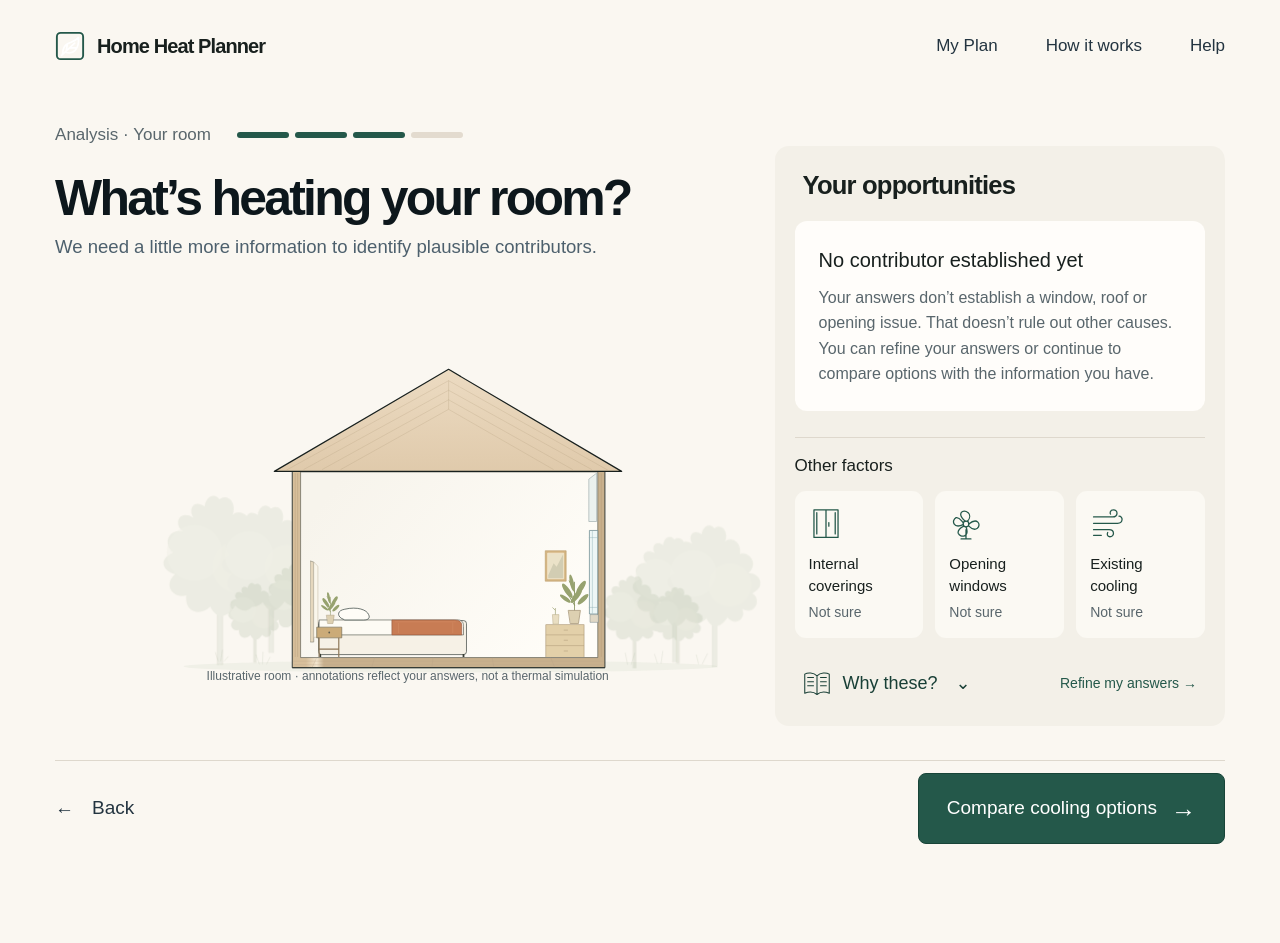
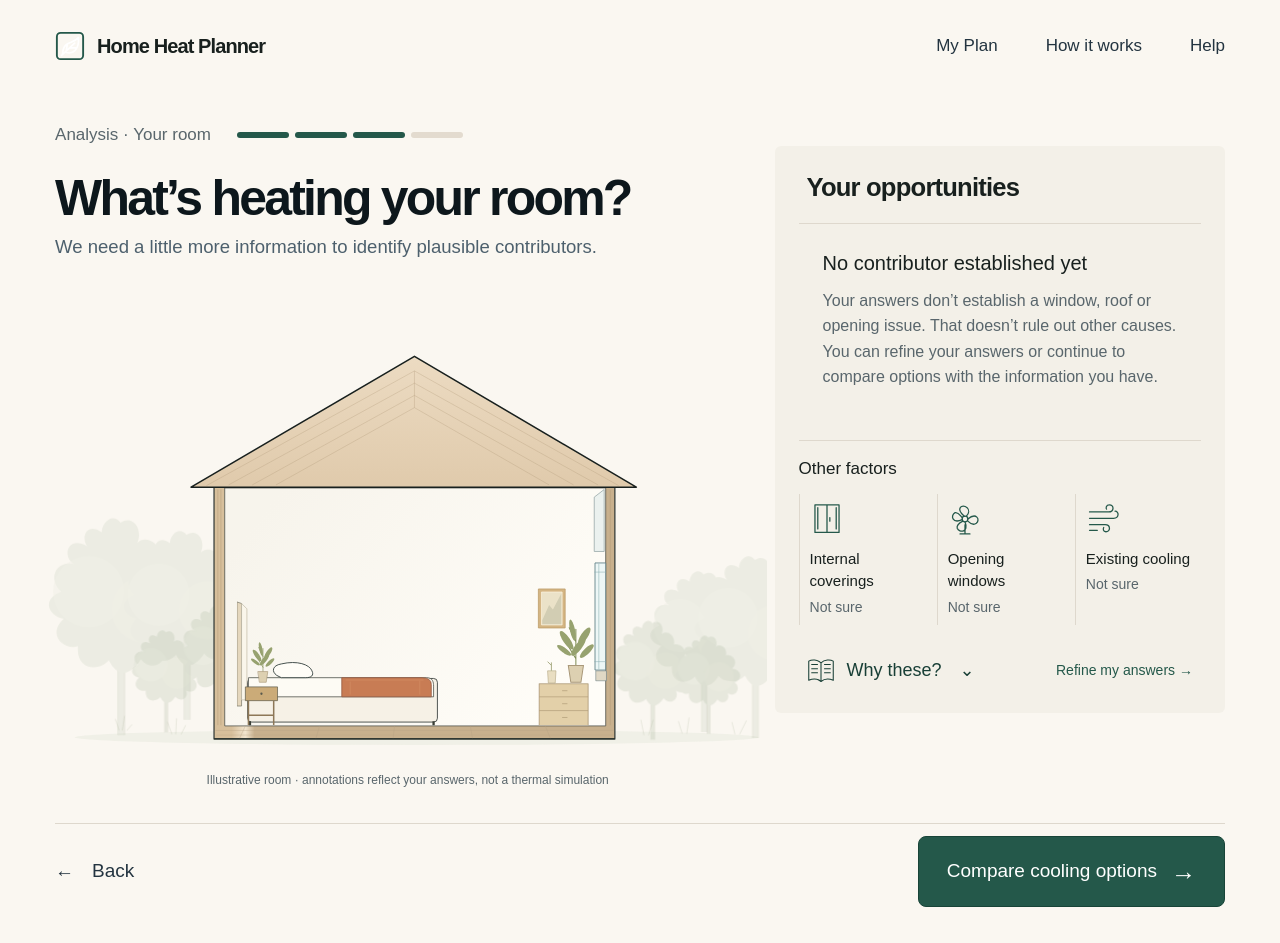
Before and after one commit to md2801/home-heat-planner, a Next.js app: page /heat-contributors in a window 1280 px wide. Before the commit the page ends 880 px from the top, so only its background shows below. Built offline with nearby package versions, Linux system fonts and the light colour scheme.

Commit message:
Polish visual consistency across core journey

```diff
--- a/src/components/illustrations/bedroom-cross-section.tsx
+++ b/src/components/illustrations/bedroom-cross-section.tsx
@@ -1,10 +1,10 @@
-import { useId } from "react";
+import { useId, type ReactNode } from "react";
 
 export interface IllustrationCallout { text: string; x: number; y: number; width: number; accent?: "heat" | "cooling"; detail?: string; target?: readonly [number, number] }
 export interface ContributorIllustration { roof: boolean; sun: boolean; externalShade: boolean; coolingEquipment: boolean }
 
 /** Geometry is illustrative; supplied annotations must come from reported room facts. */
-export function BedroomCrossSection({ callouts, contributors }: { callouts?: readonly IllustrationCallout[]; contributors?: ContributorIllustration } = {}) {
+export function BedroomCrossSection({ callouts, contributors, fullRoom = false, children }: { callouts?: readonly IllustrationCallout[]; contributors?: ContributorIllustration; fullRoom?: boolean; children?: ReactNode } = {}) {
   const id = useId().replaceAll(":", "");
   const roof = `${id}-roof`;
   const light = `${id}-light`;
@@ -14,7 +14,7 @@ export function BedroomCrossSection({ callouts, contributors }: { callouts?: rea
   const tree = `${id}-tree`;
   const plant = `${id}-plant`;
 
-  return <svg viewBox={contributors ? "0 0 940 580" : "0 0 940 650"} fill="none" xmlns="http://www.w3.org/2000/svg" role="img" aria-labelledby={`${id}-title ${id}-description`}>
+  return <svg viewBox={contributors && !fullRoom ? "0 0 940 580" : "0 0 940 650"} fill="none" xmlns="http://www.w3.org/2000/svg" role="img" aria-labelledby={`${id}-title ${id}-description`}>
     <title id={`${id}-title`}>{callouts ? "Illustrative bedroom with reported room details" : "A bedroom in the afternoon sun"}</title>
     <desc id={`${id}-description`}>{callouts ? "Illustrative architecture, sunlight and airflow. Only the annotations reflect your reported answers; the drawing does not establish facts about your home." : "Architectural cross-section of a pitched-roof bedroom with a bed, air conditioner, window and external shade. Amber lines show illustrative sunlight and blue curves show airflow."}</desc>
     <defs>
@@ -35,7 +35,7 @@ export function BedroomCrossSection({ callouts, contributors }: { callouts?: rea
       </g>
     </defs>
 
-    <g transform={contributors ? "translate(150 20) scale(.78)" : undefined}>
+    <g transform={contributors && !fullRoom ? "translate(150 20) scale(.78)" : undefined}>
     {/* A quiet landscape behind the architectural section. */}
     <ellipse cx="482" cy="607" rx="447" ry="10" fill="#d8decc" opacity=".3" />
     <g opacity=".16"><use href={`#${tree}`} transform="translate(95 325) scale(1.55)" /><use href={`#${tree}`} transform="translate(181 341) scale(1.35)" /><use href={`#${tree}`} transform="translate(857 393) scale(1.15)" /><use href={`#${tree}`} transform="translate(924 374) scale(1.3)" /></g>
@@ -128,6 +128,8 @@ export function BedroomCrossSection({ callouts, contributors }: { callouts?: rea
     </g>}
     </g>
 
+    {children}
+
     {/* Descriptive callouts are part of the illustration, not room facts. */}
     {callouts ? <g fontFamily="Arial, Helvetica, sans-serif" fontSize="15" fill="#26343b">
       {callouts.map(callout => <g key={callout.text} transform={`translate(${callout.x} ${callout.y})`}>
--- a/src/features/cooling-plan/cooling-plan.module.css
+++ b/src/features/cooling-plan/cooling-plan.module.css
@@ -10,15 +10,16 @@
 .room h1, .empty h1 { font-size: clamp(40px, 3.9vw, 64px); line-height: 1.08; font-weight: 700; letter-spacing: -.055em; margin: 24px 0 14px; color: #0d171c; }
 .action { font-size: clamp(23px, 2vw, 32px); line-height: 1.25; letter-spacing: -.7px; font-weight: 500; margin: 0 0 14px; color: #263c49; }
 .intro { color: var(--color-muted); font-size: 19px; line-height: 1.5; margin: 0; }
-.illustration { width: 106%; margin: -12px 0 12px -3%; }
+.illustration { width: 106%; margin: -8px 0 12px -3%; }
 .scene { position: relative; }
 .scene > svg { width: 100%; height: auto; display: block; }
-.illustration figcaption { color: var(--color-muted); font-size: 11px; line-height: 1.5; text-align: center; margin-top: -48px; padding: 0 8%; }
-.financials { display: grid; grid-template-columns: repeat(3, minmax(0, 1fr)); gap: 12px; margin: 22px 0 8px; }
-.financials > div { border: 1px solid var(--color-line); border-radius: 8px; padding: 16px 14px; }
+.illustration figcaption { color: var(--color-muted); font-size: 11px; line-height: 1.5; text-align: center; margin-top: 0; padding: 0 8%; }
+.financials { display: grid; grid-template-columns: repeat(3, minmax(0, 1fr)); gap: 0; margin: 26px 0 8px; border-block: 1px solid var(--color-line); }
+.financials > div { padding: 20px 14px; }
+.financials > div + div { border-left: 1px solid var(--color-line); }
 .financials dt { display: flex; align-items: center; gap: 10px; color: #293e49; font-size: 14px; }
 .financials svg { color: var(--color-forest); width: 26px; height: 26px; flex-shrink: 0; }
-.financials dd { margin: 12px 0 0 36px; font-size: 21px; font-weight: 600; line-height: 1.3; letter-spacing: -.5px; }
+.financials dd { margin: 12px 0 0; font-size: 21px; font-weight: 600; line-height: 1.3; letter-spacing: -.5px; }
 .financials small { display: block; font-size: 13px; font-weight: 400; color: var(--color-muted); line-height: 1.5; margin-top: 8px; letter-spacing: 0; }
 .evidence { font-size: 14px; line-height: 1.6; color: var(--color-muted); }
 .evidence summary { list-style: none; min-height: 44px; display: flex; align-items: center; gap: 12px; color: var(--color-forest); cursor: pointer; width: fit-content; font-size: 15px; }
@@ -74,6 +75,9 @@
 .empty { margin: 70px 0; }
 .empty p { color: var(--color-muted); line-height: 1.6; max-width: 600px; }
 .empty .primary { margin-top: 20px; }
-@media (max-width: 1150px) { .layout { grid-template-columns: minmax(0, 57%) minmax(0, 43%); } .room { padding-right: 24px; } .nextSteps { padding-left: 24px; } .financials { gap: 8px; } .financials > div { padding: 14px 10px; } .financials dt { font-size: 12px; gap: 6px; } .financials svg { width: 20px; height: 20px; } .financials dd { margin-left: 0; font-size: 18px; } .checklist label { gap: 16px; padding: 14px 10px; } .checklist li:not(:last-child)::after { left: 28px; } .checkInChoices { gap: 8px; } .checkInChoices label { font-size: 13px; padding: 10px 8px; gap: 6px; } }
-@media (max-width: 850px) { .layout { grid-template-columns: 1fr; } .room { padding-right: 0; } .room h1 { font-size: 48px; } .nextSteps { border-left: 0; padding-left: 0; border-top: 1px solid var(--color-line); margin-top: 24px; padding-top: 16px; } .illustration { width: 100%; margin: 0; } .illustration figcaption { margin-top: -7%; } .financials dd { font-size: 21px; } .financials dt { font-size: 14px; } .checklist label { padding: 18px 12px; gap: 22px; } .checklist li:not(:last-child)::after { left: 30px; } .checkInChoices label { font-size: 16px; } }
-@media (max-width: 480px) { .page { width: calc(100% - 40px); } .layout { margin-top: 28px; } .progress { font-size: 14px; gap: 18px; } .progress i { width: 28px; } .room h1 { font-size: 40px; } .action { font-size: 24px; } .intro { font-size: 16px; } .illustration figcaption { font-size: 10px; padding: 0; } .financials { gap: 0; border: 1px solid var(--color-line); border-radius: 8px; } .financials > div { border: 0; border-radius: 0; padding: 12px 9px; } .financials > div + div { border-left: 1px solid var(--color-line); } .financials dt { flex-direction: column; align-items: flex-start; font-size: 12px; gap: 8px; } .financials dd { font-size: 16px; letter-spacing: -.3px; } .financials small { font-size: 11px; } .nextSteps h2 { font-size: 28px; } .checkInChoices { gap: 8px; } .checkInChoices label { font-size: 13px; padding: 10px 8px; } .saveActions .primary, .saveActions .secondary { width: 100%; } .footer { flex-wrap: wrap; gap: 4px; } .footer span { font-size: 11px; } }
+@media (max-width: 1150px) { .layout { grid-template-columns: minmax(0, 57%) minmax(0, 43%); } .room { padding-right: 24px; } .nextSteps { padding-left: 24px; } .financials { gap: 0; } .financials > div { padding: 14px 10px; } .financials > div + div { border-left: 1px solid var(--color-line); }
+.financials dt { font-size: 12px; gap: 6px; } .financials svg { width: 20px; height: 20px; } .financials dd { margin-left: 0; font-size: 18px; } .checklist label { gap: 16px; padding: 14px 10px; } .checklist li:not(:last-child)::after { left: 28px; } .checkInChoices { gap: 8px; } .checkInChoices label { font-size: 13px; padding: 10px 8px; gap: 6px; } }
+@media (max-width: 850px) { .layout { grid-template-columns: 1fr; } .room { padding-right: 0; } .room h1 { font-size: 48px; } .nextSteps { border-left: 0; padding-left: 0; border-top: 1px solid var(--color-line); margin-top: 24px; padding-top: 16px; } .illustration { width: 100%; margin: 0; } .illustration figcaption { margin-top: 0; } .financials dd { font-size: 21px; } .financials > div + div { border-left: 1px solid var(--color-line); }
+.financials dt { font-size: 14px; } .checklist label { padding: 18px 12px; gap: 22px; } .checklist li:not(:last-child)::after { left: 30px; } .checkInChoices label { font-size: 16px; } }
+@media (max-width: 480px) { .page { width: calc(100% - 40px); } .layout { margin-top: 28px; } .progress { font-size: 14px; gap: 18px; } .progress i { width: 28px; } .room h1 { font-size: 40px; } .action { font-size: 24px; } .intro { font-size: 16px; } .illustration figcaption { font-size: 10px; padding: 0; } .financials { gap: 0; border-inline: 0; border-radius: 0; } .financials > div { border: 0; border-radius: 0; padding: 12px 9px; } .financials > div + div { border-left: 1px solid var(--color-line); } .financials > div + div { border-left: 1px solid var(--color-line); }
+.financials dt { flex-direction: column; align-items: flex-start; font-size: 12px; gap: 8px; } .financials dd { font-size: 16px; letter-spacing: -.3px; } .financials small { font-size: 11px; } .nextSteps h2 { font-size: 28px; } .checkInChoices { gap: 8px; } .checkInChoices label { font-size: 13px; padding: 10px 8px; } .saveActions .primary, .saveActions .secondary { width: 100%; } .footer { flex-wrap: wrap; gap: 4px; } .footer span { font-size: 11px; } }
--- a/src/features/follow-up/follow-up.module.css
+++ b/src/features/follow-up/follow-up.module.css
@@ -39,9 +39,9 @@
 .primary:disabled { opacity: .5; cursor: not-allowed; }
 .saveStatus { font-size: 12px; line-height: 1.5; color: var(--color-forest); margin: 12px 0 0; }
 .review { min-width: 0; padding-left: 26px; }
-.illustration { max-width: 650px; margin: -42px -3% 14px; }
+.illustration { max-width: 610px; margin: -32px auto 20px; }
 .illustration :global(figure) { width: 100%; margin: 0; }
-.illustration :global(figcaption) { font-size: 10px; padding: 0 6%; margin-top: -38px; }
+.illustration :global(figcaption) { font-size: 10px; padding: 0 6%; margin-top: 0; }
 .observedHeading { display: flex; align-items: flex-start; justify-content: space-between; gap: 16px; margin-bottom: 24px; }
 .observedHeading h2 { margin: 0; }
 .observedHeading > span { color: var(--color-forest); text-align: right; font-size: 16px; }
@@ -72,4 +72,4 @@
 .footer span { font-size: 12px; color: var(--color-muted); }
 @media (max-width: 1100px) { .inputSection { padding-right: 28px; } .review { padding-left: 12px; } .fieldRow { grid-template-columns: minmax(0, 1fr) minmax(0, 180px); font-size: 16px; } .statusChoices { gap: 6px; } .statusChoices label { font-size: 13px; } .rating { gap: 5px; } .rating label { width: 28px; height: 28px; } .beforeNow { gap: 16px; } .beforeNow > div { padding-left: 14px; } }
 @media (max-width: 850px) { .layout { grid-template-columns: 1fr; margin-top: 38px; } .inputSection { padding: 0; } .inputSection h1 { max-width: 600px; font-size: 44px; } .review { padding: 0; margin-top: 35px; } .illustration { max-width: 570px; margin: 0 auto 28px; } .statusChoices { margin: 30px 0 38px; } .fieldRow { grid-template-columns: minmax(0, 1fr) minmax(0, 230px); } .rating { gap: 8px; } .metric { font-size: 48px; } }
-@media (max-width: 480px) { .page { width: calc(100% - 40px); } .inputSection h1, .empty h1 { font-size: 36px; } .statusChoices { grid-template-columns: repeat(2, minmax(0, 1fr)); gap: 10px; } .statusChoices label { font-size: 15px; min-height: 76px; } .action { font-size: 14px; } .fieldRow { grid-template-columns: 1fr; gap: 10px; padding: 14px 0; } .fieldRow small { font-size: 11px; } .numberInput { max-width: 100%; } .rating label { height: 36px; width: 36px; } .primary { width: 100%; } .illustration :global(figcaption) { margin-top: -22px; font-size: 9px; } .observedHeading { gap: 10px; } .observed h2 { font-size: 24px; } .observedHeading > span { font-size: 13px; } .beforeNow { gap: 14px; } .beforeNow > div { padding-left: 12px; } .metric { font-size: 38px; } .metric small { font-size: 13px; } .metric:not(:has(small)) { font-size: 18px; } .cost { flex-direction: column; } .cost > div + div { text-align: left; justify-content: flex-start; } .footer { flex-wrap: wrap; gap: 0; margin-top: 28px; } }
+@media (max-width: 480px) { .page { width: calc(100% - 40px); } .inputSection h1, .empty h1 { font-size: 36px; } .statusChoices { grid-template-columns: repeat(2, minmax(0, 1fr)); gap: 10px; } .statusChoices label { font-size: 15px; min-height: 76px; } .action { font-size: 14px; } .fieldRow { grid-template-columns: 1fr; gap: 10px; padding: 14px 0; } .fieldRow small { font-size: 11px; } .numberInput { max-width: 100%; } .rating label { height: 36px; width: 36px; } .primary { width: 100%; } .illustration :global(figcaption) { margin-top: 0; font-size: 9px; } .observedHeading { gap: 10px; } .observed h2 { font-size: 24px; } .observedHeading > span { font-size: 13px; } .beforeNow { gap: 14px; } .beforeNow > div { padding-left: 12px; } .metric { font-size: 38px; } .metric small { font-size: 13px; } .metric:not(:has(small)) { font-size: 18px; } .cost { flex-direction: column; } .cost > div + div { text-align: left; justify-content: flex-start; } .footer { flex-wrap: wrap; gap: 0; margin-top: 28px; } }
--- a/src/features/heat-contributors/heat-contributors-page.tsx
+++ b/src/features/heat-contributors/heat-contributors-page.tsx
@@ -22,13 +22,13 @@ export function HeatContributorsPage() {
   const solar = assessment.contributors.find(c => c.id === "window-solar");
   const roof = assessment.contributors.find(c => c.id === "roof-ceiling");
   const ventilation = assessment.contributors.find(c => c.id === "ventilation-limit");
-  if (roof) callouts.push({ text: "Roof / ceiling", detail: roof.reasons[1]!.value === "Not sure" ? "Insulation · Not sure" : "Insulation reported absent", x: 330, y: 10, width: 245, target: [524, 104], accent: roof.status === "likely-contributor" ? "heat" : "cooling" });
+  if (roof) callouts.push({ text: "Roof / ceiling", detail: roof.reasons[1]!.value === "Not sure" ? "Insulation · Not sure" : "Insulation reported absent", x: 365, y: 12, width: 245, target: [479, 109], accent: roof.status === "likely-contributor" ? "heat" : "cooling" });
   if (solar) {
-    callouts.push({ text: "Window exposure", detail: solar.status === "likely-contributor" ? "Plausible sun contribution" : "Sun exposure · Worth checking", x: 5, y: 184, width: 270, accent: solar.status === "likely-contributor" ? "heat" : "cooling" });
+    callouts.push({ text: "Window exposure", detail: solar.status === "likely-contributor" ? "Plausible sun contribution" : "Sun exposure · Worth checking", x: 5, y: 255, width: 270, accent: solar.status === "likely-contributor" ? "heat" : "cooling" });
     const shade = solar.reasons.find(r => r.fieldId === "externalShading");
     if (shade?.fact.status === "known") callouts.push({ text: shade.value, detail: "Reported by you", x: 5, y: 377, width: 245, accent: "heat" });
   }
-  if (ventilation) callouts.push({ text: "Opening constraints", detail: ventilation.reasons[0]!.value, x: 650, y: 350, width: 275, accent: "cooling" });
+  if (ventilation) callouts.push({ text: "Opening constraints", detail: ventilation.reasons[0]!.value, x: 675, y: 350, width: 260, target: [727, 449], accent: "cooling" });
   return <div className={styles.page}>
     <JourneyHeader />
     {ready ? <>
@@ -37,7 +37,7 @@ export function HeatContributorsPage() {
           <div className={styles.progress}><span>Analysis · Your room</span><div aria-hidden="true"><i /><i /><i /><i /></div></div>
           <h1 id="contributors-title">What’s heating your room?</h1>
           <p className={styles.intro}>{assessment.contributors.length ? "Based on your answers, here’s what’s worth investigating." : "We need a little more information to identify plausible contributors."}</p>
-          <figure className={styles.illustration}><BedroomCrossSection callouts={callouts} contributors={assessment.illustration} /><figcaption>Illustrative room · annotations reflect your answers, not a thermal simulation</figcaption></figure>
+          <figure className={styles.illustration}><BedroomCrossSection fullRoom callouts={callouts} contributors={assessment.illustration} /><figcaption>Illustrative room · annotations reflect your answers, not a thermal simulation</figcaption></figure>
         </section>
         <aside className={styles.opportunities} aria-labelledby="opportunities-title">
           <h2 id="opportunities-title">Your opportunities</h2>
--- a/src/features/heat-contributors/heat-contributors.module.css
+++ b/src/features/heat-contributors/heat-contributors.module.css
@@ -9,17 +9,17 @@
 .progress i:nth-child(-n+3) { background: var(--color-forest); }
 .room h1 { font-size: clamp(40px, 3.9vw, 64px); line-height: 1.08; font-weight: 700; letter-spacing: -.055em; margin: 24px 0 8px; color: #0d171c; }
 .intro { font-size: clamp(18px, 1.45vw, 24px); line-height: 1.5; color: #4d606d; margin: 0; }
-.illustration { width: 104%; margin: 28px 0 0 -1%; }
+.illustration { width: 104%; margin: 12px 0 0 -1%; }
 .illustration svg { display: block; width: 100%; height: auto; }
-.illustration figcaption { font-size: 12px; color: var(--color-muted); text-align: center; margin-top: -66px; padding-inline: 10%; }
-.opportunities { min-width: 0; margin-top: 24px; padding: 24px 20px 20px; background: #f3f0e8; border-radius: 14px; align-self: start; }
+.illustration figcaption { font-size: 12px; color: var(--color-muted); text-align: center; margin-top: 0; padding-inline: 10%; }
+.opportunities { min-width: 0; margin-top: 24px; padding: 26px 24px 20px; background: #f3f0e8; border-radius: 6px; align-self: start; }
 .opportunities > h2 { font-size: clamp(25px, 2vw, 32px); font-weight: 700; line-height: 1.2; letter-spacing: -.8px; margin: 0 8px 20px; }
-.contributors { display: flex; flex-direction: column; gap: 14px; }
-.contributor { background: var(--color-surface); border-radius: 12px; }
-.contributor summary { list-style: none; cursor: pointer; padding: 22px 20px; display: flex; align-items: center; gap: 24px; }
+.contributors { display: flex; flex-direction: column; gap: 0; }
+.contributor { background: transparent; border-radius: 0; border-top: 1px solid var(--color-line); }
+.contributor summary { list-style: none; cursor: pointer; padding: 24px 8px; display: flex; align-items: center; gap: 18px; }
 .contributor summary::-webkit-details-marker, .why summary::-webkit-details-marker { display: none; }
-.areaIcon { color: var(--color-heat); flex-shrink: 0; width: 58px; }
-.areaIcon svg { width: 58px; height: 58px; }
+.areaIcon { color: var(--color-heat); flex-shrink: 0; width: 46px; }
+.areaIcon svg { width: 46px; height: 46px; }
 .contributor:nth-child(2) .areaIcon { color: var(--color-forest); }
 .summaryText { display: flex; flex-direction: column; gap: 5px; min-width: 0; }
 .status { color: var(--color-forest); font-size: 12px; font-weight: 600; }
@@ -40,7 +40,7 @@
 .other { border-top: 1px solid var(--color-line); margin-top: 26px; padding-top: 15px; }
 .other > h3 { font-size: 17px; margin: 0 0 12px; font-weight: 500; }
 .context { display: grid; grid-template-columns: repeat(3, minmax(0, 1fr)); gap: 12px; }
-.context > div { background: #fbf9f3; border-radius: 11px; padding: 16px 14px; }
+.context > div { padding: 8px 10px; border-left: 1px solid var(--color-line); }
 .context svg { color: var(--color-forest); width: 34px; height: 34px; margin-bottom: 12px; }
 .context h4 { margin: 0 0 4px; font-size: 15px; font-weight: 500; }
 .context p { margin: 0; font-size: 14px; line-height: 1.45; color: var(--color-muted); overflow-wrap: anywhere; }
@@ -58,7 +58,7 @@
 .source small { color: var(--color-muted); font-size: 11px; }
 .source p { margin: 7px 0; }
 .refine { display: inline-flex; align-items: center; min-height: 44px; font-size: 14px; color: var(--color-forest); text-underline-offset: 4px; }
-.empty { padding: 24px; background: var(--color-surface); border-radius: 12px; }
+.empty { padding: 24px; background: transparent; border-radius: 0; border-top: 1px solid var(--color-line); }
 .empty h3 { margin: 0 0 10px; font-size: 20px; }
 .empty p { font-size: 16px; color: var(--color-muted); line-height: 1.6; }
 .footer { border-top: 1px solid var(--color-line); margin-top: 34px; padding: 12px 0 36px; display: flex; justify-content: space-between; align-items: center; gap: 24px; }
@@ -68,6 +68,6 @@
 .primary:hover { background: var(--color-forest-dark); }
 .primary span { font-size: 25px; }
 .notice, .loading { margin-block: 30px; color: var(--color-muted); }
-@media (max-width: 1150px) { .layout { grid-template-columns: minmax(0, 55%) minmax(0, 45%); } .room h1 { font-size: 44px; } .room { padding-right: 24px; } .contributor summary { padding: 18px 16px; gap: 16px; } .areaIcon, .areaIcon svg { width: 44px; height: 44px; } .summaryText strong { font-size: 18px; } .summaryText > span:last-child { font-size: 15px; } .context { gap: 8px; } .context > div { padding: 14px 10px; } .illustration { margin-top: 46px; } }
-@media (max-width: 850px) { .layout { grid-template-columns: 1fr; margin-top: 24px; } .room { padding-right: 0; } .room h1 { font-size: clamp(38px, 6vw, 52px); } .illustration { width: 100%; margin: 24px 0 0; } .illustration figcaption { margin-top: -8%; } .opportunities { margin-top: 24px; } .contributor summary { gap: 24px; } .areaIcon, .areaIcon svg { width: 50px; height: 50px; } }
+@media (max-width: 1150px) { .layout { grid-template-columns: minmax(0, 55%) minmax(0, 45%); } .room h1 { font-size: 44px; } .room { padding-right: 24px; } .contributor summary { padding: 18px 16px; gap: 16px; } .areaIcon, .areaIcon svg { width: 44px; height: 44px; } .summaryText strong { font-size: 18px; } .summaryText > span:last-child { font-size: 15px; } .context { gap: 8px; } .context > div { padding: 14px 10px; } .illustration { margin-top: 20px; } }
+@media (max-width: 850px) { .layout { grid-template-columns: 1fr; margin-top: 24px; } .room { padding-right: 0; } .room h1 { font-size: clamp(38px, 6vw, 52px); } .illustration { width: 100%; margin: 24px 0 0; } .illustration figcaption { margin-top: 0; } .opportunities { margin-top: 24px; } .contributor summary { gap: 24px; } .areaIcon, .areaIcon svg { width: 50px; height: 50px; } }
 @media (max-width: 480px) { .page { width: calc(100% - 40px); } .progress { gap: 16px; font-size: 14px; } .progress i { width: 25px; } .room h1 { font-size: 39px; } .intro { font-size: 17px; } .illustration figcaption { padding: 0; font-size: 11px; } .opportunities { padding: 20px 14px; } .opportunities > h2 { font-size: 26px; margin-inline: 2px; } .contributor summary { gap: 12px; padding: 18px 12px; } .areaIcon, .areaIcon svg { width: 36px; height: 36px; } .summaryText strong { font-size: 18px; } .summaryText > span:last-child { font-size: 14px; } .context { gap: 8px; } .context > div { padding: 12px 9px; } .context h4 { font-size: 13px; } .context p { font-size: 12px; } .context svg { width: 28px; height: 28px; } .footer { flex-wrap: wrap; margin-top: 24px; } .primary { width: 100%; font-size: 17px; } }
```
Also changed, not shown: src/features/cooling-options/cooling-options.module.css (+10 -9 lines), src/features/cooling-plan/plan-illustration.tsx (+4 -4 lines).
